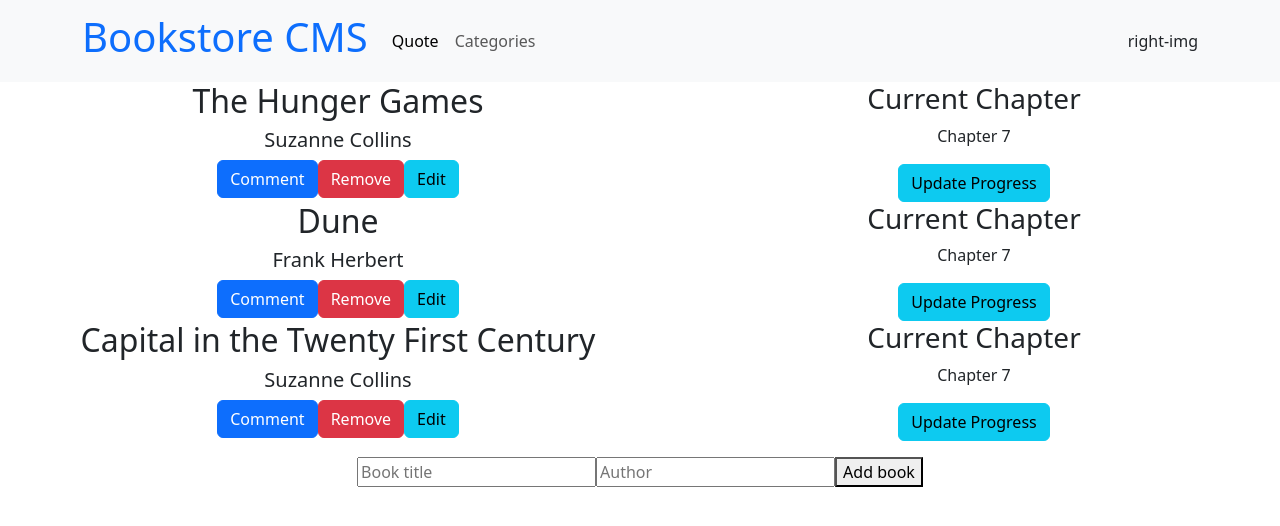
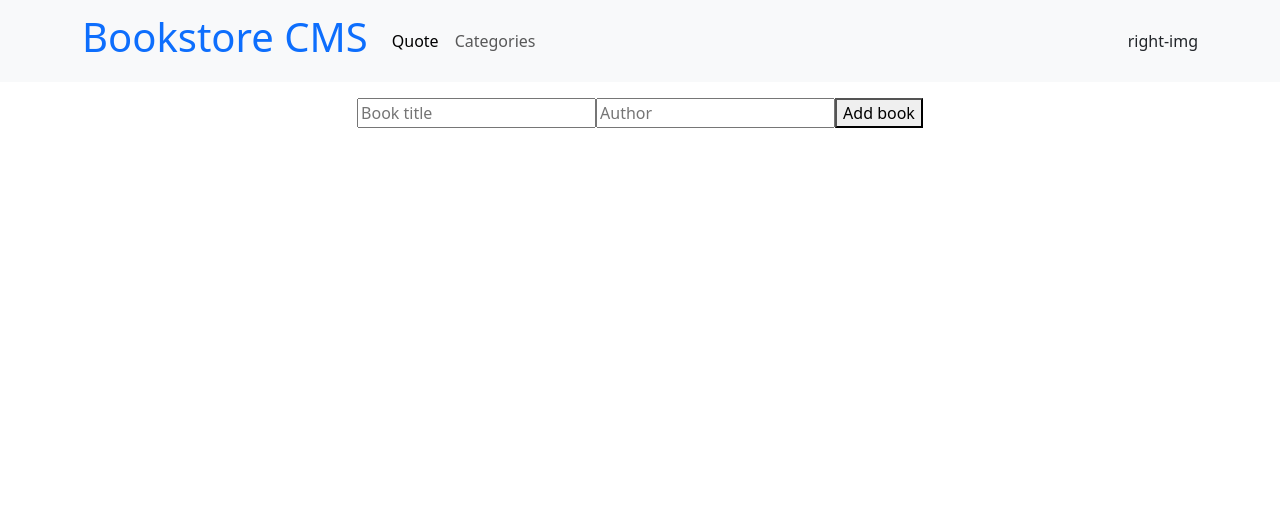
Before and after one commit to Innocent259/book-store, a React (Create React App) app: page / in a window 1280 px wide. Shown: the top 526 px of the page. Built offline with nearby package versions, Linux system fonts and the light colour scheme.

Commit message:
Connect store to bookdetails component

```diff
--- a/src/Components/BookContainer.js
+++ b/src/Components/BookContainer.js
@@ -1,29 +1,20 @@
 import React from 'react';
+import { useSelector } from 'react-redux';
 import BookDetails from './BookDetails';
 
 export default function BookContainer() {
-  const booksData = [
-    {
-      id: 1,
-      title: 'The Hunger Games',
-      author: 'Suzanne Collins',
-    },
-    {
-      id: 2,
-      title: 'Dune',
-      author: 'Frank Herbert',
-    },
-    {
-      id: 3,
-      title: 'Capital in the Twenty First Century',
-      author: 'Suzanne Collins',
-    },
-  ];
+  const { books } = useSelector((state) => state.books);
+
   return (
     <>
       <ul>
-        { booksData.map((book) => (
-          <BookDetails key={book.id} book={book} />
+        {books.map((book) => (
+          <BookDetails
+            key={book.id}
+            id={book.id}
+            title={book.title}
+            author={book.author}
+          />
         ))}
       </ul>
     </>
```
